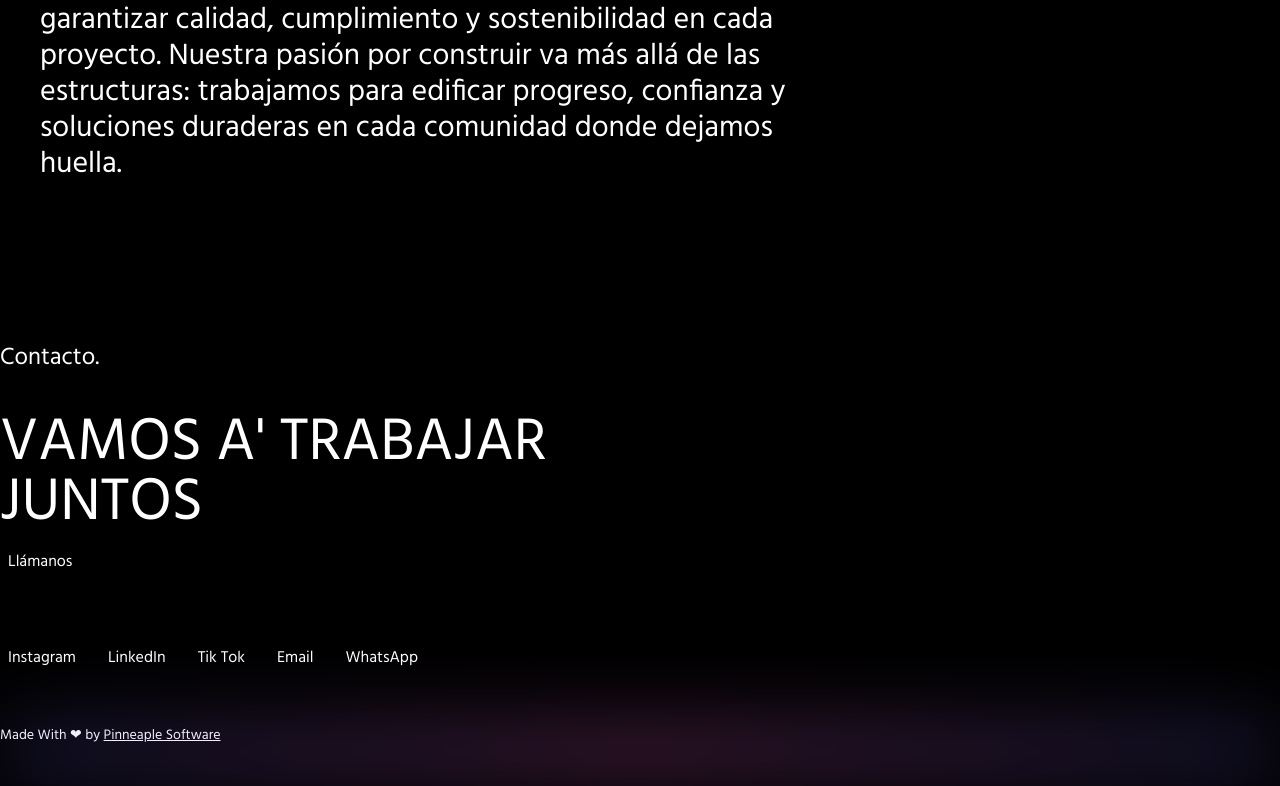
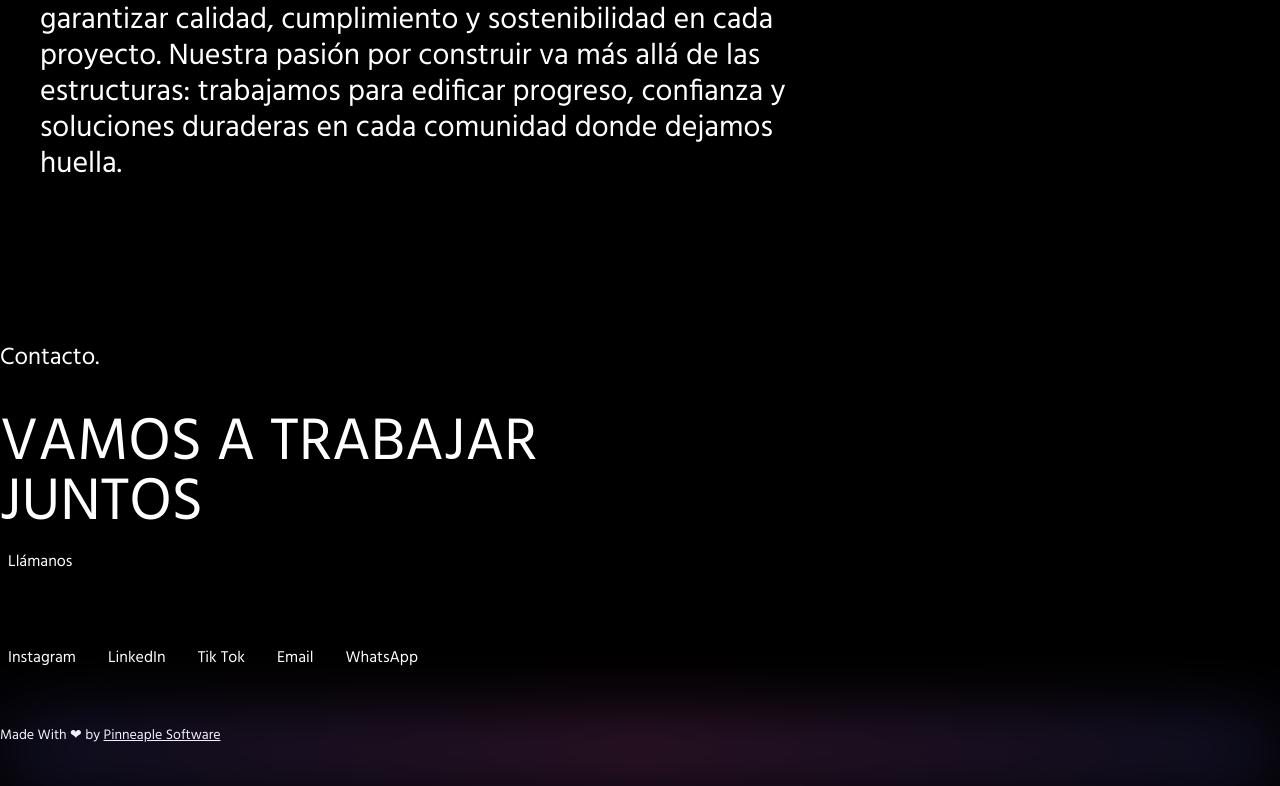
Before and after one commit to cucarachatraicionera/edificandoingenierosweb, a Next.js app: page / in a window 1280 px wide. Shown: the part 3274-4060 px from the top of the page. Built offline with nearby package versions, Linux system fonts and the light colour scheme.

Commit message:
quitando tilde

```diff
--- a/components/Footer/index.js
+++ b/components/Footer/index.js
@@ -11,7 +11,7 @@ const Footer = ({}) => {
           <h1 className="text-2xl text-bold">Contacto.</h1>
           <div className="mt-10">
             <h1 className="text-3xl tablet:text-6xl laptop:text-6xl laptopl:text-8xl text-bold">
-              VAMOS A&apos; TRABAJAR
+              VAMOS A TRABAJAR
             </h1>
             <h1 className="text-3xl tablet:text-6xl laptop:text-6xl laptopl:text-8xl text-bold">
               JUNTOS
```
